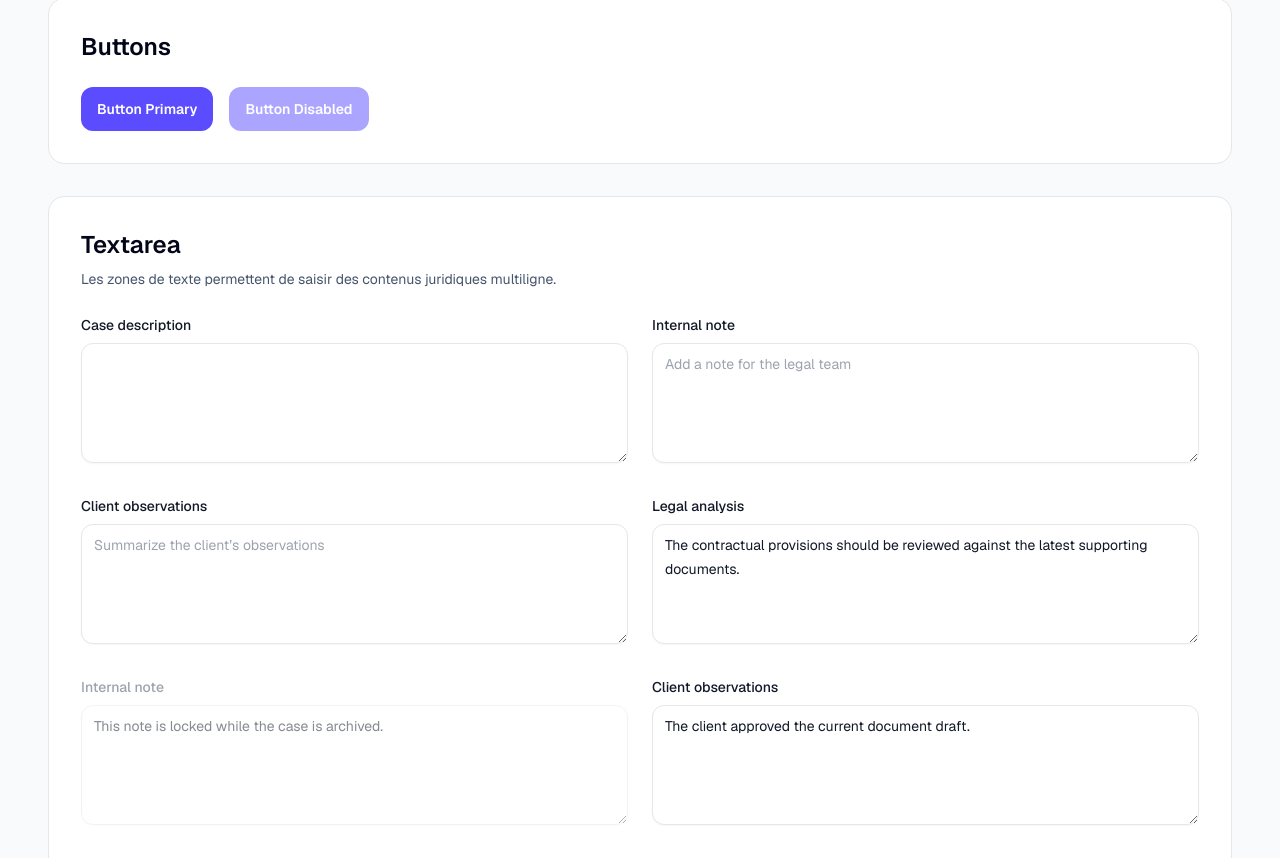
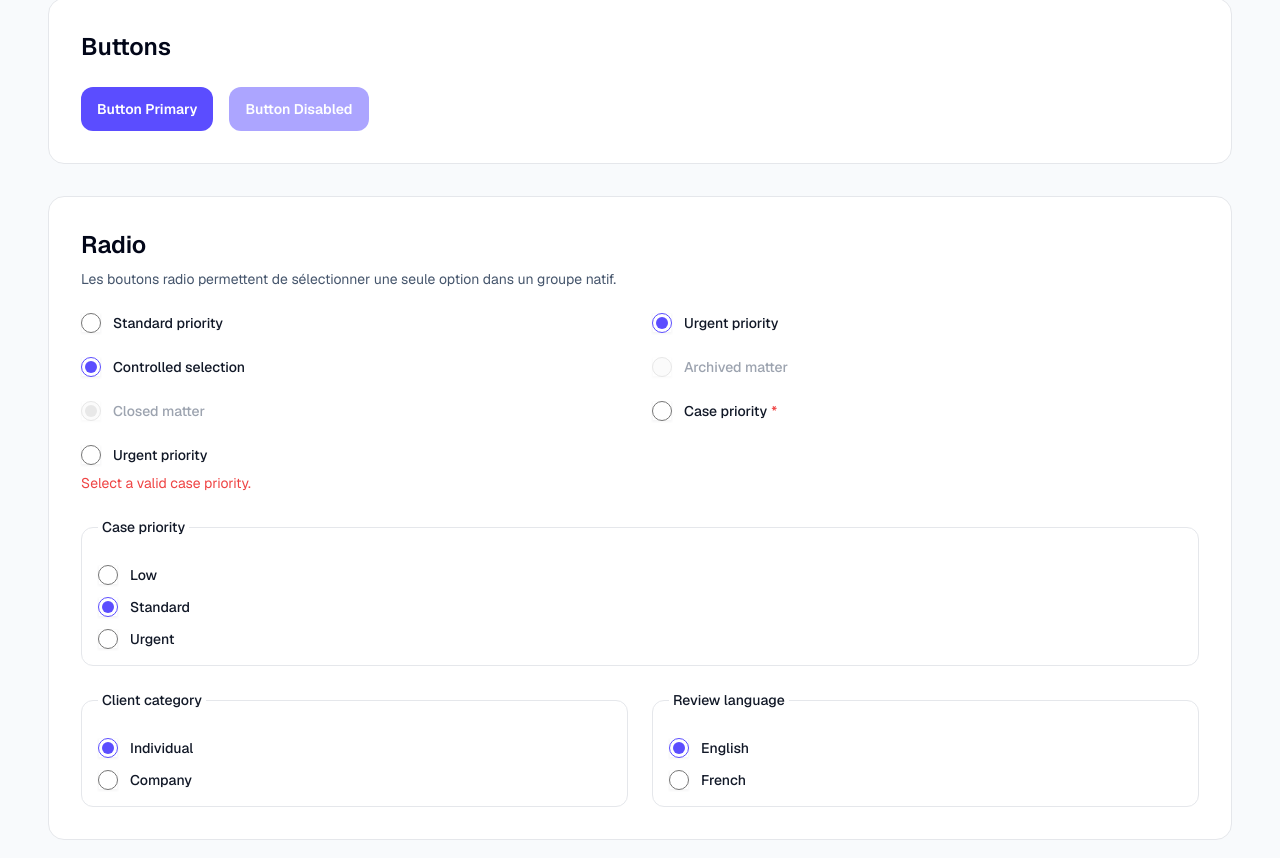
Before and after one commit to Allan-77120/legora, a Next.js app: page /design-system in a window 1280 px wide. Shown: the part 222-1080 px from the top of the page. Built offline with nearby package versions, Linux system fonts and the light colour scheme.

Commit message:
feat(design-system): add Radio component

```diff
--- a/src/app/design-system/page.tsx
+++ b/src/app/design-system/page.tsx
@@ -9,6 +9,7 @@ import {
   Checkbox,
   Input,
   Label,
+  Radio,
   Select,
   Textarea,
 } from "@/components/ui";
@@ -46,6 +47,206 @@ export default function UIPage() {
                 <Button type="button" disabled>
                   Button Disabled
                 </Button>
+              </div>
+            </div>
+          </section>
+
+          <section className="rounded-[16px] border border-[#E5E7EB] bg-white p-8">
+            <div className="space-y-6">
+              <div>
+                <h2 className="text-2xl font-semibold text-slate-950">
+                  Radio
+                </h2>
+
+                <p className="mt-2 text-sm text-slate-600">
+                  Les boutons radio permettent de sélectionner une seule option
+                  dans un groupe natif.
+                </p>
+              </div>
+
+              <div className="grid gap-6 md:grid-cols-2">
+                <div className="flex items-center gap-3">
+                  <Radio
+                    id="radio-standard-priority"
+                    name="priority-example"
+                    value="standard"
+                  />
+                  <Label htmlFor="radio-standard-priority">
+                    Standard priority
+                  </Label>
+                </div>
+
+                <div className="flex items-center gap-3">
+                  <Radio
+                    id="radio-urgent-priority"
+                    name="default-priority-example"
+                    value="urgent"
+                    defaultChecked
+                  />
+                  <Label htmlFor="radio-urgent-priority">
+                    Urgent priority
+                  </Label>
+                </div>
+
+                <div className="flex items-center gap-3">
+                  <Radio
+                    id="radio-controlled-selection"
+                    name="controlled-radio-example"
+                    value="selected"
+                    checked
+                    readOnly
+                  />
+                  <Label htmlFor="radio-controlled-selection">
+                    Controlled selection
+                  </Label>
+                </div>
+
+                <div className="flex items-center gap-3">
+                  <Radio
+                    id="radio-disabled-unchecked"
+                    name="disabled-unchecked-example"
+                    disabled
+                  />
+                  <Label htmlFor="radio-disabled-unchecked" disabled>
+                    Archived matter
+                  </Label>
+                </div>
+
+                <div className="flex items-center gap-3">
+                  <Radio
+                    id="radio-disabled-checked"
+                    name="disabled-checked-example"
+                    defaultChecked
+                    disabled
+                  />
+                  <Label htmlFor="radio-disabled-checked" disabled>
+                    Closed matter
+                  </Label>
+                </div>
+
+                <div className="flex items-center gap-3">
+                  <Radio
+                    id="radio-required-priority"
+                    name="required-priority-example"
+                    required
+                  />
+                  <Label
+                    htmlFor="radio-required-priority"
+                    requiredIndicator
+                  >
+                    Case priority
+                  </Label>
+                </div>
+
+                <div className="space-y-2">
+                  <div className="flex items-center gap-3">
+                    <Radio
+                      id="radio-invalid-priority"
+                      name="invalid-priority-example"
+                      aria-invalid="true"
+                      aria-describedby="radio-invalid-priority-error"
+                    />
+                    <Label htmlFor="radio-invalid-priority">
+                      Urgent priority
+                    </Label>
+                  </div>
+                  <p
+                    id="radio-invalid-priority-error"
+                    className="text-sm text-[var(--danger)]"
+                  >
+                    Select a valid case priority.
+                  </p>
+                </div>
+
+                <fieldset className="space-y-3 rounded-[var(--radius-md)] border border-[var(--border)] p-4 md:col-span-2">
+                  <legend className="px-1 text-sm font-medium text-[var(--text-primary)]">
+                    Case priority
+                  </legend>
+
+                  <div className="flex items-center gap-3">
+                    <Radio
+                      id="radio-group-low"
+                      name="case-priority"
+                      value="low"
+                    />
+                    <Label htmlFor="radio-group-low">Low</Label>
+                  </div>
+
+                  <div className="flex items-center gap-3">
+                    <Radio
+                      id="radio-group-standard"
+                      name="case-priority"
+                      value="standard"
+                      defaultChecked
+                    />
+                    <Label htmlFor="radio-group-standard">Standard</Label>
+                  </div>
+
+                  <div className="flex items-center gap-3">
+                    <Radio
+                      id="radio-group-urgent"
+                      name="case-priority"
+                      value="urgent"
+                    />
+                    <Label htmlFor="radio-group-urgent">Urgent</Label>
+                  </div>
+                </fieldset>
+
+                <div className="grid gap-6 md:col-span-2 md:grid-cols-2">
+                  <fieldset className="space-y-3 rounded-[var(--radius-md)] border border-[var(--border)] p-4">
+                    <legend className="px-1 text-sm font-medium text-[var(--text-primary)]">
+                      Client category
+                    </legend>
+
+                    <div className="flex items-center gap-3">
+                      <Radio
+                        id="radio-client-individual"
+                        name="client-category"
+                        value="individual"
+                        defaultChecked
+                      />
+                      <Label htmlFor="radio-client-individual">
+                        Individual
+                      </Label>
+                    </div>
+
+                    <div className="flex items-center gap-3">
+                      <Radio
+                        id="radio-client-company"
+                        name="client-category"
+                        value="company"
+                      />
+                      <Label htmlFor="radio-client-company">Company</Label>
+                    </div>
+                  </fieldset>
+
+                  <fieldset className="space-y-3 rounded-[var(--radius-md)] border border-[var(--border)] p-4">
+                    <legend className="px-1 text-sm font-medium text-[var(--text-primary)]">
+                      Review language
+                    </legend>
+
+                    <div className="flex items-center gap-3">
+                      <Radio
+                        id="radio-language-english"
+                        name="review-language"
+                        value="english"
+                        defaultChecked
+                      />
+                      <Label htmlFor="radio-language-english">
+                        English
+                      </Label>
+                    </div>
+
+                    <div className="flex items-center gap-3">
+                      <Radio
+                        id="radio-language-french"
+                        name="review-language"
+                        value="french"
+                      />
+                      <Label htmlFor="radio-language-french">French</Label>
+                    </div>
+                  </fieldset>
+                </div>
               </div>
             </div>
           </section>
--- /dev/null
+++ b/src/components/ui/Radio.tsx
@@ -0,0 +1,25 @@
+import * as React from "react";
+
+import { cn } from "@/lib/utils";
+
+export type RadioProps = Omit<
+  React.InputHTMLAttributes<HTMLInputElement>,
+  "type"
+>;
+
+export const Radio = React.forwardRef<HTMLInputElement, RadioProps>(
+  ({ className, ...props }, ref) => {
+    return (
+      <input
+        {...props}
+        ref={ref}
+        type="radio"
+        className={cn(
+          "h-5 w-5 shrink-0 cursor-pointer rounded-full border border-[var(--border)] bg-[var(--surface)] accent-[var(--primary)] shadow-[var(--shadow-sm)] transition duration-200 ease-in-out hover:border-[var(--text-muted)] focus-visible:outline-none focus-visible:ring-2 focus-visible:ring-[var(--primary)] focus-visible:ring-offset-2 checked:border-[var(--primary)] checked:bg-[var(--primary)] disabled:cursor-not-allowed disabled:opacity-50 disabled:hover:border-[var(--border)] aria-invalid:border-[var(--danger)] aria-invalid:focus-visible:ring-[var(--danger)]",
+          className,
+        )}
+      />
+    );
+  },
+);
+Radio.displayName = "Radio";
--- a/src/components/ui/index.ts
+++ b/src/components/ui/index.ts
@@ -3,5 +3,6 @@ export * from "./Card";
 export * from "./Checkbox";
 export * from "./Input";
 export * from "./Label";
+export * from "./Radio";
 export * from "./Select";
 export * from "./Textarea";
```
Also changed, not shown: 2 other files (tests, documents, lock files or other folders).
